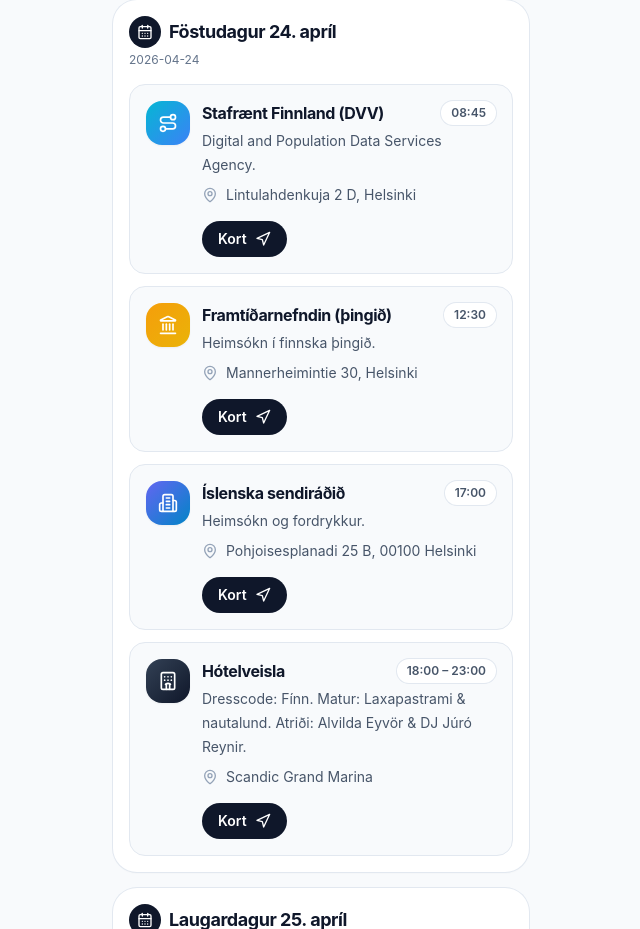
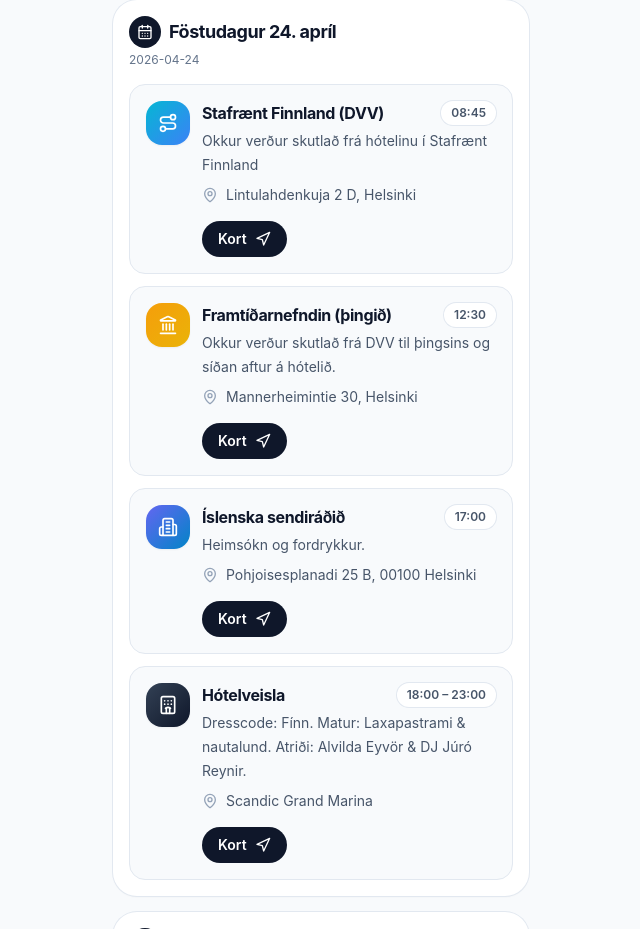
Before and after one commit to pikatshu/ferdaapp, a React (Vite) app: page / in a window 1280 px wide. Shown: the part 3519-4448 px from the top of the page, without its empty margins (319-959 px from the left). Built offline with nearby package versions, Linux system fonts and the light colour scheme.

Commit message:
Update App.tsx

```diff
--- a/src/App.tsx
+++ b/src/App.tsx
@@ -172,7 +172,7 @@
         start: '2026-04-24T08:45:00+03:00',
         time: '08:45',
         title: 'Stafrænt Finnland (DVV)',
-        details: 'Digital and Population Data Services Agency.',
+        details: 'Okkur verður skutlað frá hótelinu í Stafrænt Finnland',
         location: 'Lintulahdenkuja 2 D, Helsinki',
         mapsQuery: 'Digital and Population Data Services Agency Helsinki',
         mapsLabel: 'Kort',
@@ -183,7 +183,7 @@
         start: '2026-04-24T12:30:00+03:00',
         time: '12:30',
         title: 'Framtíðarnefndin (þingið)',
-        details: 'Heimsókn í finnska þingið.',
+        details: 'Okkur verður skutlað frá DVV til þingsins og síðan aftur á hótelið.',
         location: 'Mannerheimintie 30, Helsinki',
         mapsQuery: 'Finnish Parliament Mannerheimintie 30 Helsinki',
         mapsLabel: 'Kort',
```
